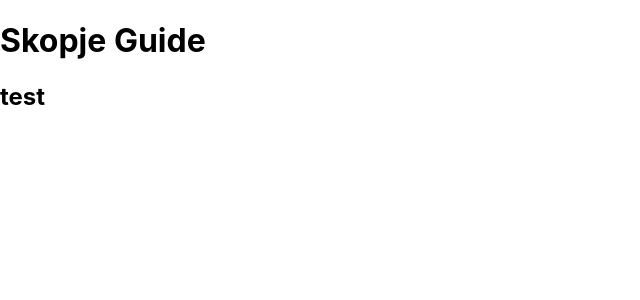
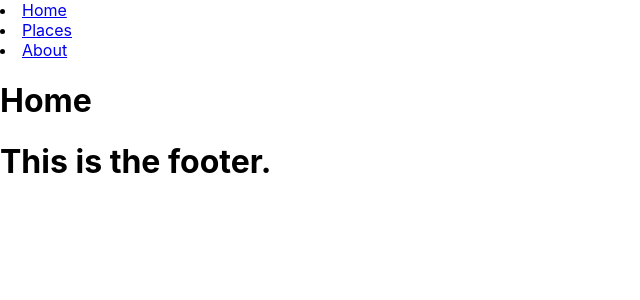
Before and after one commit to gabrieldim/SkopjeGuide, a React (Create React App) app in the folder Homework_3/frontend/skopjeguideclient/: page / in a window 1280 px wide. Shown: the top 300 px of the page, without its empty margins (0-640 px from the left). Built offline with nearby package versions, Linux system fonts and the light colour scheme.

Commit message:
Transfered frontend into React

```diff
--- a/Homework_3/frontend/skopjeguideclient/package.json
+++ b/Homework_3/frontend/skopjeguideclient/package.json
@@ -8,6 +8,7 @@
     "@testing-library/user-event": "^12.5.0",
     "react": "^17.0.1",
     "react-dom": "^17.0.1",
+    "react-router-dom": "^5.2.0",
     "react-scripts": "4.0.1",
     "web-vitals": "^0.2.4"
   },
--- a/Homework_3/frontend/skopjeguideclient/src/App.js
+++ b/Homework_3/frontend/skopjeguideclient/src/App.js
@@ -1,10 +1,26 @@
+import { BrowserRouter as Router, Switch, Route, Link } from 'react-router-dom';
+import Home from './components/Home';
+import About from './components/About';
+import Places from './components/Places';
 
 function App() {
   return (
-    <div>
-      <h1>Skopje Guide</h1>
-    <h2>test</h2>
-    </div>
+      <Router>
+
+      <nav>
+      <li><Link to={'/'}>Home</Link></li>
+      <li><Link to={'/places'}>Places</Link></li>
+      <li><Link to={'/about'}>About</Link></li>
+
+      </nav>
+
+
+        <Switch>
+          <Route exact path={'/'} component={Home}></Route>
+          <Route exact path={'/about'} component={About}></Route>
+          <Route exact path={'/places'} component={Places}></Route>
+        </Switch>
+      </Router>
   );
 }
 
--- /dev/null
+++ b/Homework_3/frontend/skopjeguideclient/src/components/About.js
@@ -0,0 +1,11 @@
+import React from 'react'
+import Footer from './Footer'
+
+export default function About() {
+    return (
+        <div>
+            <h1>About</h1>
+            <Footer></Footer>
+        </div>
+    )
+}
--- /dev/null
+++ b/Homework_3/frontend/skopjeguideclient/src/components/Footer.js
@@ -0,0 +1,9 @@
+import React from 'react'
+
+export default function Footer() {
+    return (
+        <div>
+            <h1>This is the footer.</h1>
+        </div>
+    )
+}
--- /dev/null
+++ b/Homework_3/frontend/skopjeguideclient/src/components/Home.js
@@ -0,0 +1,11 @@
+import React from 'react'
+import Footer from './Footer'
+
+export default function Home() {
+    return (
+        <div>
+            <h1>Home</h1>
+            <Footer></Footer>
+        </div>
+    )
+}
--- /dev/null
+++ b/Homework_3/frontend/skopjeguideclient/src/components/Places.js
@@ -0,0 +1,11 @@
+import React from 'react'
+import Footer from './Footer'
+
+export default function Places() {
+    return (
+        <div>
+            <h1>Places</h1>
+            <Footer></Footer>
+        </div>
+    )
+}
```
Also changed, not shown: 2 other files (tests, documents, lock files or other folders).
